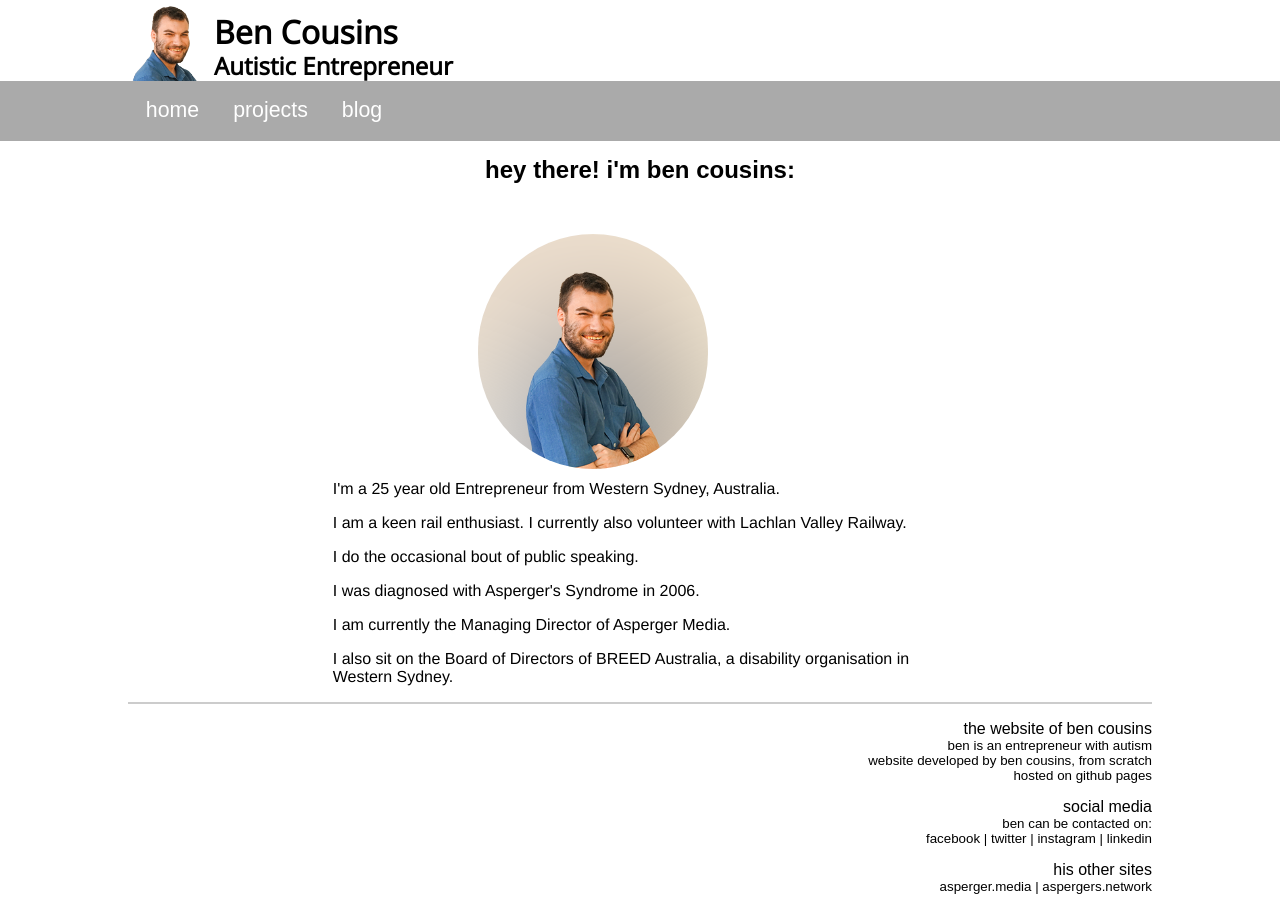
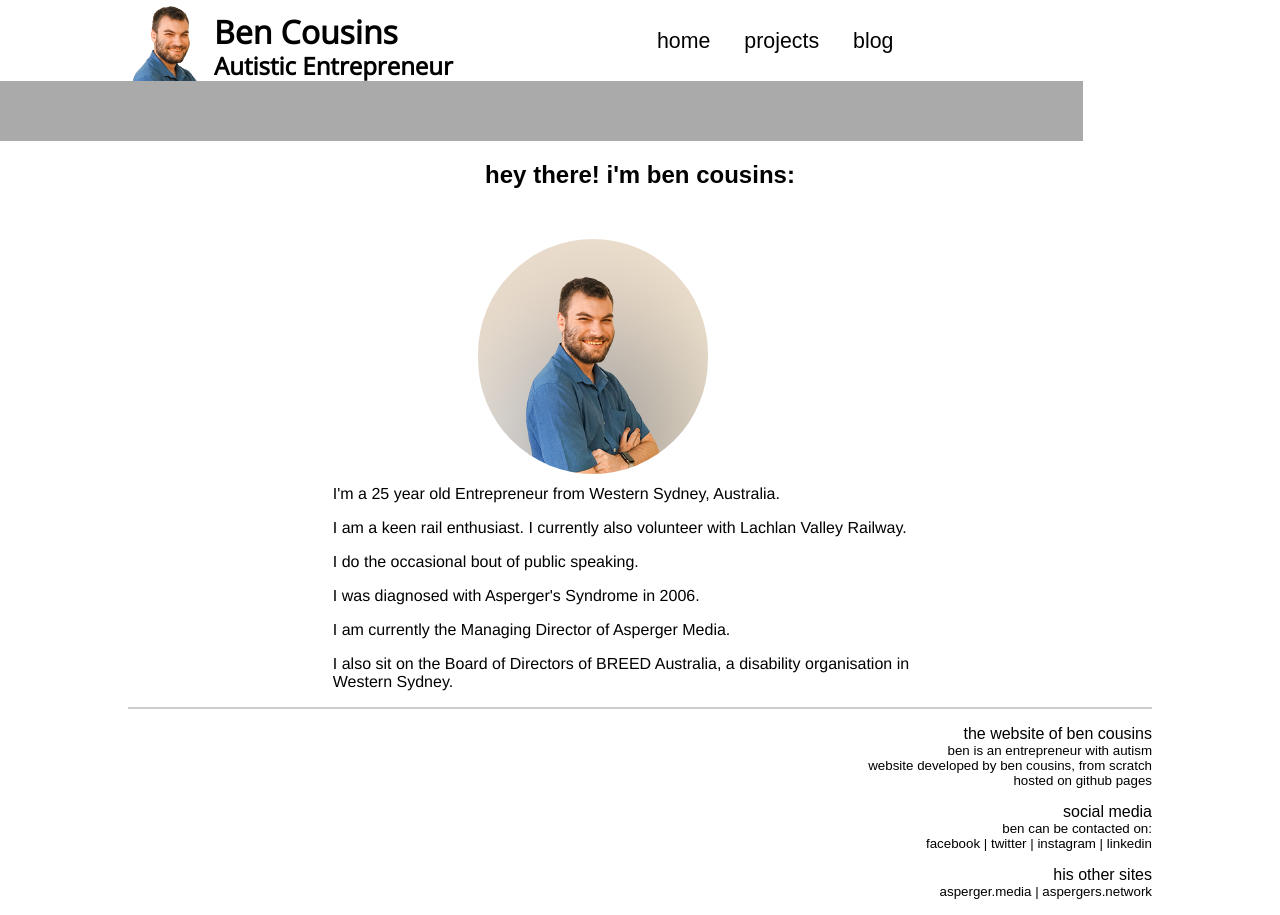
Before and after one commit to s3gunzel/bcousins.github.io, a Jekyll site: the page built from index.html, in a window 1280 px wide. Built offline with Jekyll 4.4.1, drawn with Linux system fonts in a browser that asks for light colours; some web fonts are replaced.

Commit message:
Shifted navigation up

```diff
--- a/_layouts/default.html
+++ b/_layouts/default.html
@@ -52,7 +52,6 @@
 				Autistic Entrepreneur
 			</h2>
 		</div>
-        <div id="nav">
 		<ul id="nav-actual">
 			<li>
 				<a href="/">home</a>
@@ -63,7 +62,10 @@
 			<li>
 				<a href="/blog">blog</a>
 			</li>
+		</ul>
 		</div>
+        <div id="navbar">
+			&nbsp;
 		</div>
 		<!-- Top Navigation Menu -->
 		<div class="mobinav">
--- a/static/css/bdcidau.css
+++ b/static/css/bdcidau.css
@@ -80,10 +80,10 @@
  Navigation styles
  */
 
-#nav{
-    width:100%;
-    height:60px;
-    margin-left:0px;
+#navbar{
+    width: 160%;
+    height: 60px;
+    margin-left: -965px;
     background-color:#aaa;
     color:#000;
     overflow:hidden;
@@ -92,19 +92,20 @@
 }
 
 #nav-actual{
-    width:83%;
+    width:50%;
     max-width:1190px;
-    margin: 0 auto;
+    margin-top: -125px;
+    float: right;
 }
 
-#nav #nav-actual li{
+#nav-actual li{
     list-style-type:none;
     margin-top:0px;
 }
 
-#nav #nav-actual li a{
+#nav-actual li a{
     padding:17px;
-    color: #fff;
+    color: #000;
     font-size:16pt;
     display: block;
     text-decoration:none;
@@ -112,12 +113,13 @@
     font-family: 'century-gothic', sans-serif;
 }
 
-#nav #nav-actual a:hover{
-    background-color:#3100BC
+#nav-actual a:hover{
+    background-color:#3100BC;
+    color: #fff;
 }
 
-#mobinav{
-    display:none;
+.mobinav{
+    display:none!important;
 }
 
 /*
@@ -128,6 +130,7 @@
     width:80%;
     max-width:1150px;
     margin: 0 auto;
+    margin-top: 80px;
     border-bottom: 1px solid #ccc;
 }
 
@@ -171,7 +174,7 @@
 #body #mini-hero-unit {
     background-color: #666;
     background-position: center;
-    margin-top: 0px;
+    margin-top: -20px;
     margin-bottom: 0px;
     padding: 10px;
     box-shadow: 0 1px 1px #666;
```
Lines whose indentation alone changed are shown as unchanged.
